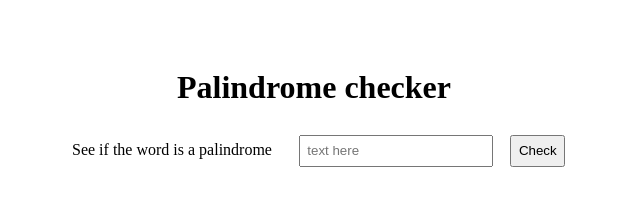
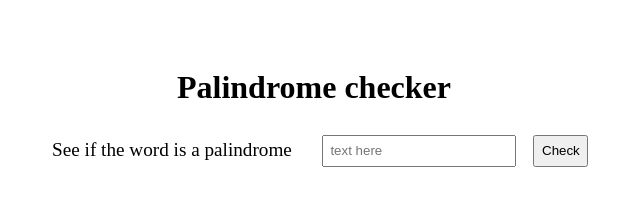
Before and after one commit to RazvanBugoi/palindrome, a plain HTML site: page src/index.html in a window 1280 px wide. Shown: the whole page, without its empty margins (326-966 px from the left). Drawn offline with Linux system fonts and the light colour scheme.

Commit message:
increased font-size for label text

```diff
--- a/src/css/style.css
+++ b/src/css/style.css
@@ -10,3 +10,7 @@
     margin: 0.5em;
     padding: 0.5em;
 }
+
+#label {
+    font-size: 1.2em;
+}
```
